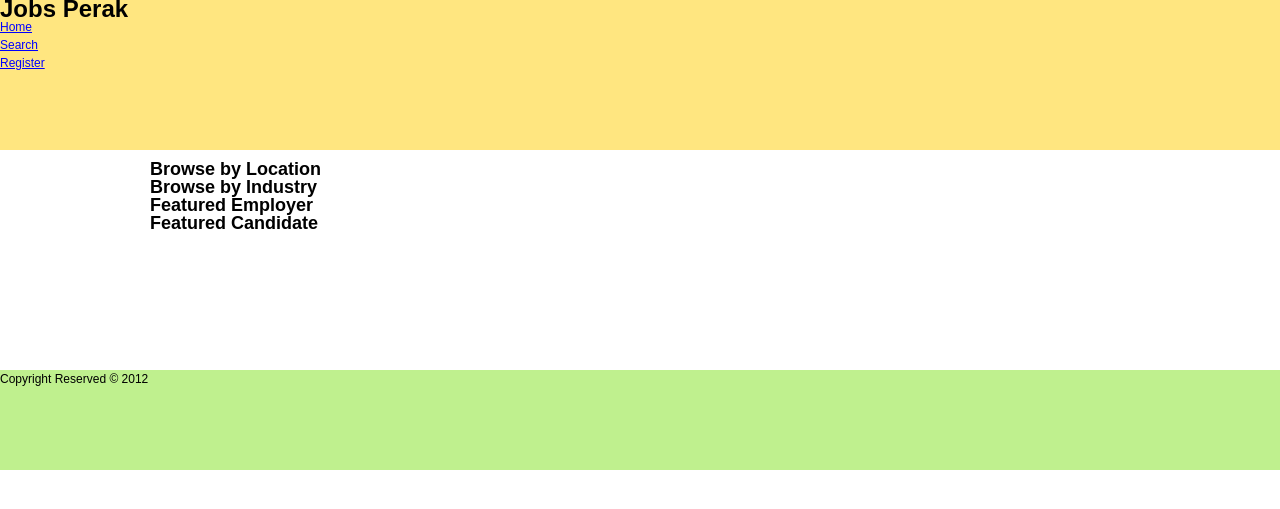
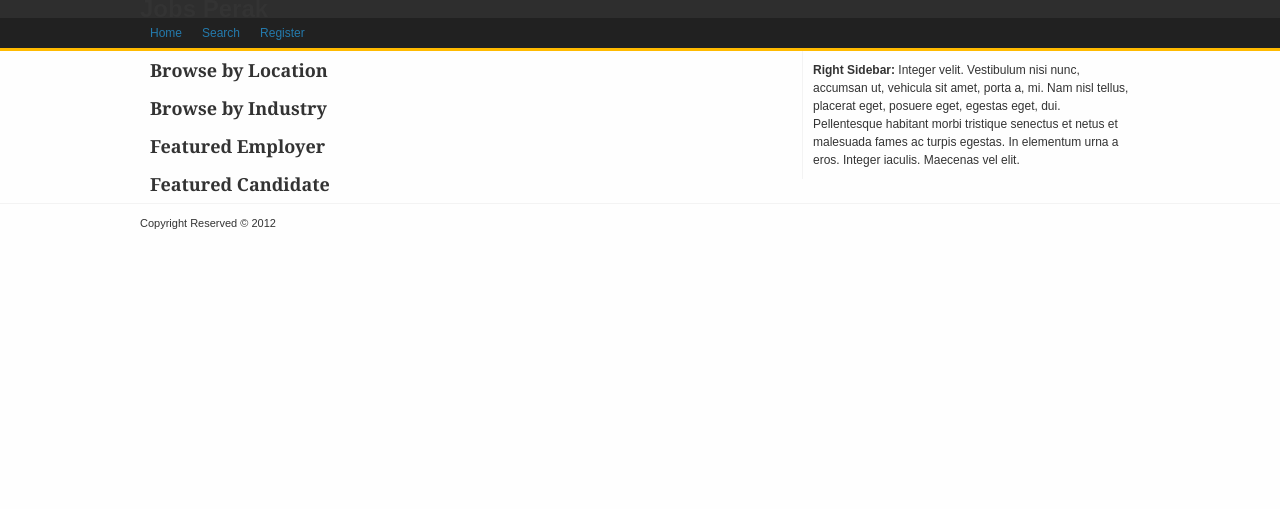
Before and after one commit to salasiah/https---github.com-rcm-dev-jobsperak, a PHP site: page / in a window 1280 px wide. Shown: the top 509 px of the page. Run offline with PHP 8.4, Linux system fonts and the light colour scheme.

Commit message:
* Added style new jobsperak

```diff
--- a/css/style.css
+++ b/css/style.css
@@ -6,8 +6,10 @@ header, nav, section, article, aside, footer {
 	display: block;
 }
 body {
+	background-color: #fefefe;
 	font: 12px/18px Arial, Tahoma, Verdana, sans-serif;
 	width: 100%;
+	color: #333;
 }
 a {
 	color: blue;
@@ -26,7 +28,7 @@ img {
 input {
 	vertical-align: middle;
 }
-#wrapper {
+#wrapper, .center {
 	width: 1000px;
 	margin: 0 auto;
 }
@@ -35,8 +37,8 @@ input {
 /* Header
 -----------------------------------------------------------------------------*/
 #header {
-	height: 150px;
-	background: #FFE680;
+	background: #2e2e2e;
+	border-bottom: medium #ffba00 solid;
 }
 
 
@@ -58,31 +60,81 @@ input {
 	width: 100%;
 	float: left;
 	overflow: hidden;
+	border:0px solid red;
 }
 #content {
 	padding-top: 10px;
-	padding-right: 350px;
 	padding-bottom: 10px;
 	padding-left: 10px;
+	width: 640px;
+	border:0px solid red;
+	float:left;
 }
 
 
 /* Sidebar Right
 -----------------------------------------------------------------------------*/
 #sideRight {
-	float: left;
+	float: right;
 	margin-right: -3px;
 	width: 320px;
-	margin-left: -340px;
-	position: relative;
-	background: #FFACAA;
+	/*margin-left: -340px;*/
+	/*background: #FFACAA;*/
 	padding: 10px;
+	border-left:1px solid #f3f3f3;
 }
 
 
 /* Footer
 -----------------------------------------------------------------------------*/
 #footer {
-	height: 100px;
-	background: #BFF08E;
+	border-top: thin #f3f3f3 solid;
+	padding-top: 10px;
+	font-size: 11px;
 }
+
+
+
+/* Link
+-----------------------------------------------------------------------------*/
+a:link 		{text-decoration:none;color:#247aac;}
+a:hover,
+a:active 	{text-decoration:underline;}
+
+
+/* Navigation
+----------------------------------------------------------------------------*/
+#menu {
+    background: #212121;
+}
+
+ul#navigation {
+    border:0px solid red;
+    height: 30px;
+}
+
+ul#navigation li {
+    float:left;
+    list-style:none;
+}
+
+ul#navigation li a {
+    display:block;
+    line-height: 30px;
+    padding:0px 10px;
+}.browse_location {
+
+}
+.box {
+	margin-bottom: 20px;
+}
+
+.browse_industry {
+}
+.freatured_employer {
+}
+.title {
+	font-family: Georgia, "Times New Roman", Times, serif;
+}
+.featured_candidate {
+}
```
